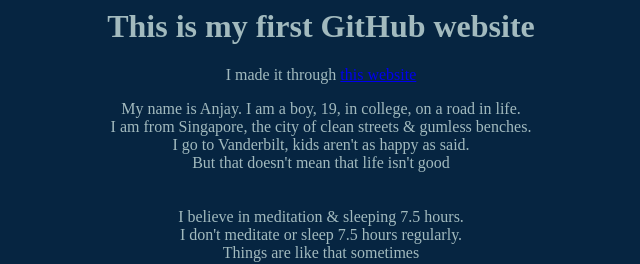
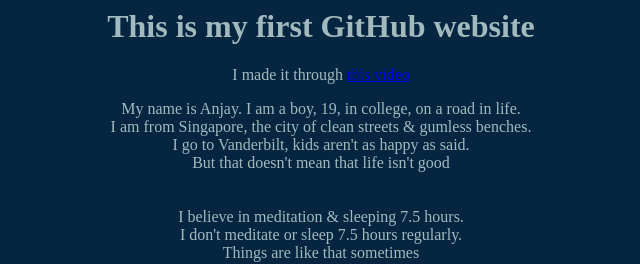
Before and after one commit to anjay1101/anjay1101.github.io, a plain HTML site: page index.html in a window 1280 px wide. Shown: the full height of the page, 319-959 px from the left. Drawn offline with Linux system fonts and the light colour scheme.

Commit message:
Update index.html

```diff
--- a/index.html
+++ b/index.html
@@ -5,7 +5,7 @@
 
     <body>
         <h1>This is my first GitHub website</h1>
-        <p>I made it through <a href="https://www.youtube.com/watch?v=bwThn0rxv7M">this website</a></p>
+        <p>I made it through <a href="https://www.youtube.com/watch?v=bwThn0rxv7M">this video</a></p>
 
         <p>
             My name is Anjay. I am a boy, 19, in college, on a road in life. <br>
```
